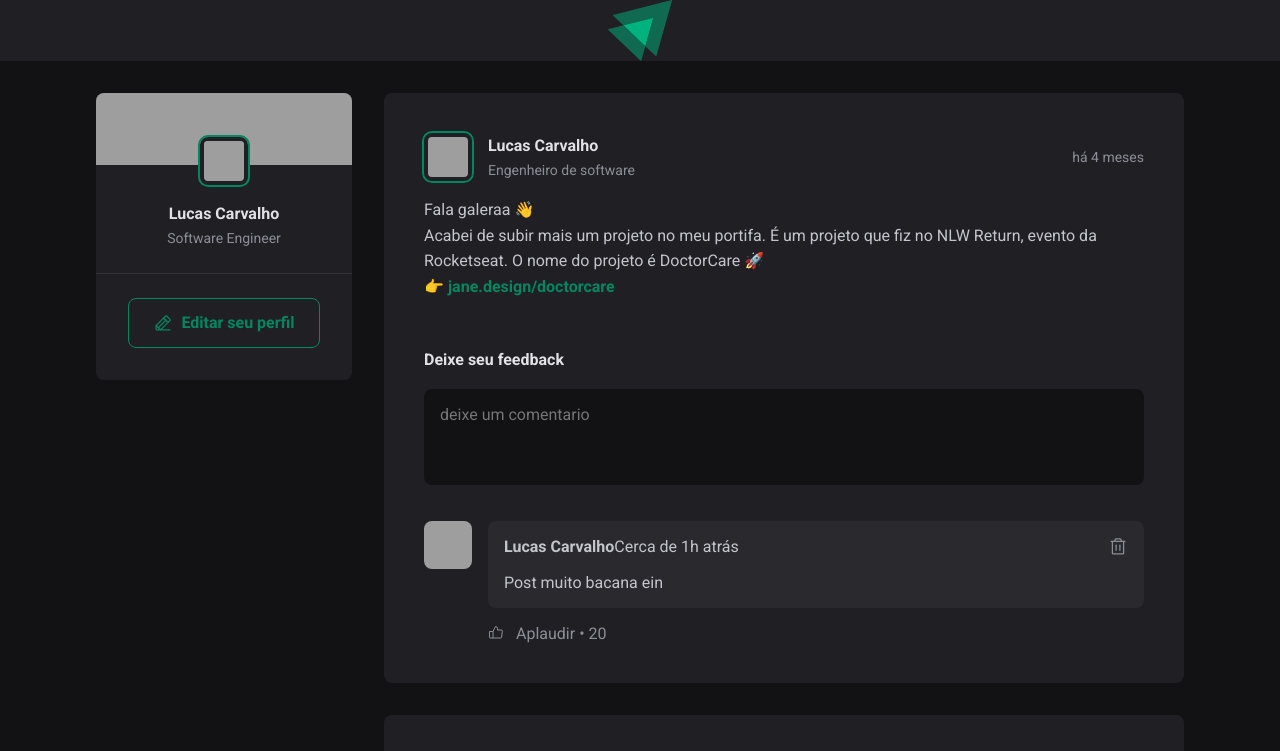
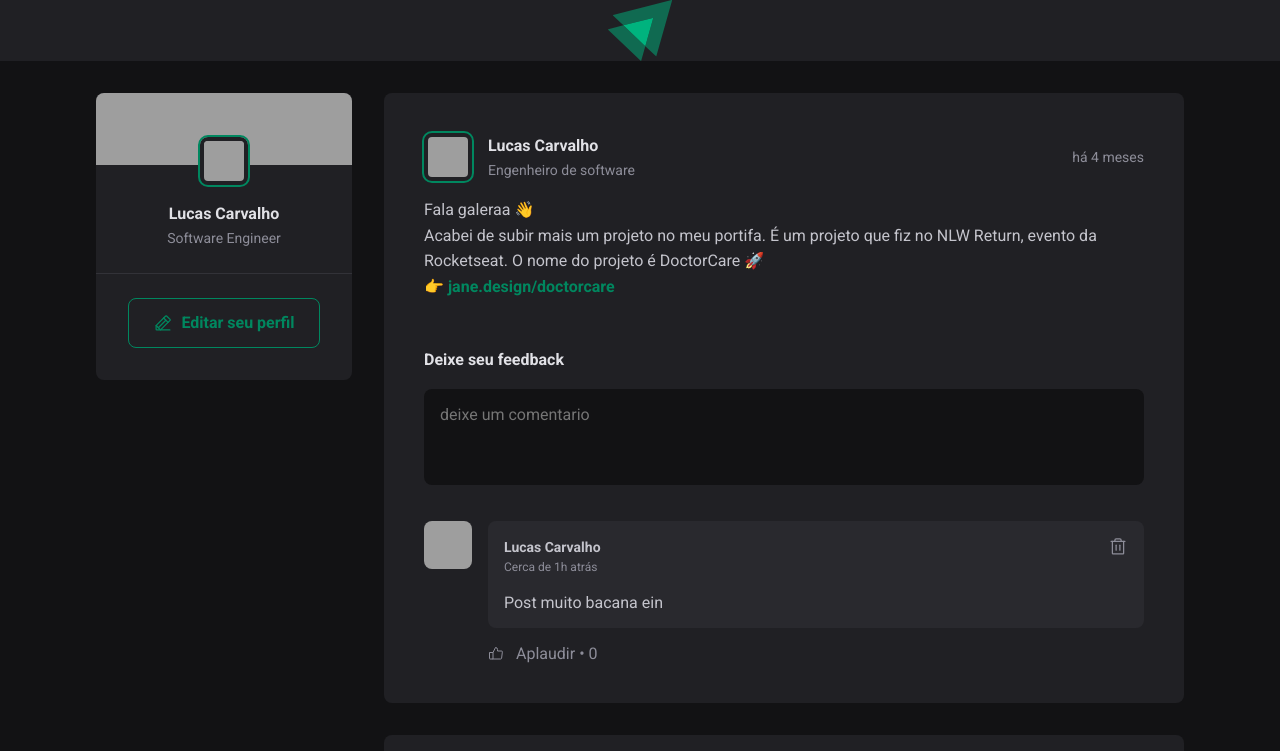
Before and after one commit to lucasC-deOliveira/Ignite-React-Chapter1-2022, a React (Vite) app: page / in a window 1280 px wide. Shown: the top 751 px of the page. Built offline with nearby package versions, Linux system fonts and the light colour scheme; grey boxes are pictures that could not be loaded.

Commit message:
Realizando likes nos comentários

```diff
--- a/src/components/Comment.jsx
+++ b/src/components/Comment.jsx
@@ -1,12 +1,19 @@
 
 import { ThumbsUp, Trash } from "phosphor-react"
+import { useState } from "react"
 import { Avatar } from "./Avatar"
 import styles from "./Comment.module.css"
 
 export function Comment({content, onDeleteComment}) {
 
+  const [likeCount, setLikeCount] = useState(0);
+
  function handleDeleteComment(){
   onDeleteComment(content)
+ }
+
+ function handleLikeComment(){
+  setLikeCount(likeCount + 1)
  }
 
   return (
@@ -15,7 +22,7 @@
       <div className={styles.commentBox}>
         <div className={styles.commentContent}>
           <header>
-            <div className={styles.AuthorAndTime}>
+            <div className={styles.authorAndTime}>
               <strong>Lucas Carvalho</strong>
               <time title="05 de Junho as 20:21">
                 Cerca de 1h atrás
@@ -32,9 +39,9 @@
         </div>
 
         <footer>
-          <button>
+          <button onClick={handleLikeComment}>
             <ThumbsUp />
-            Aplaudir<span>20</span>
+            Aplaudir<span>{likeCount}</span>
           </button>
         </footer>
       </div>
```
